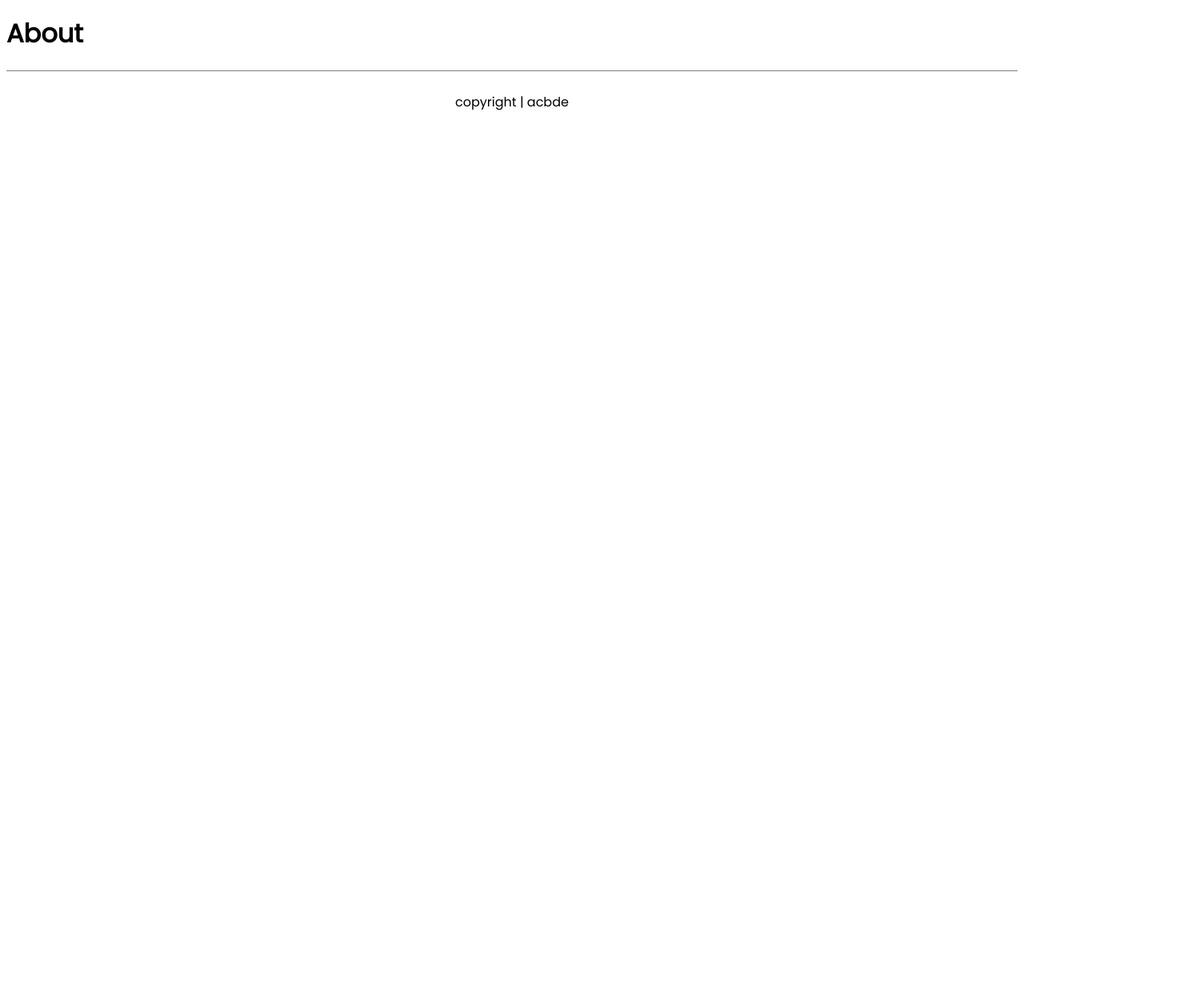
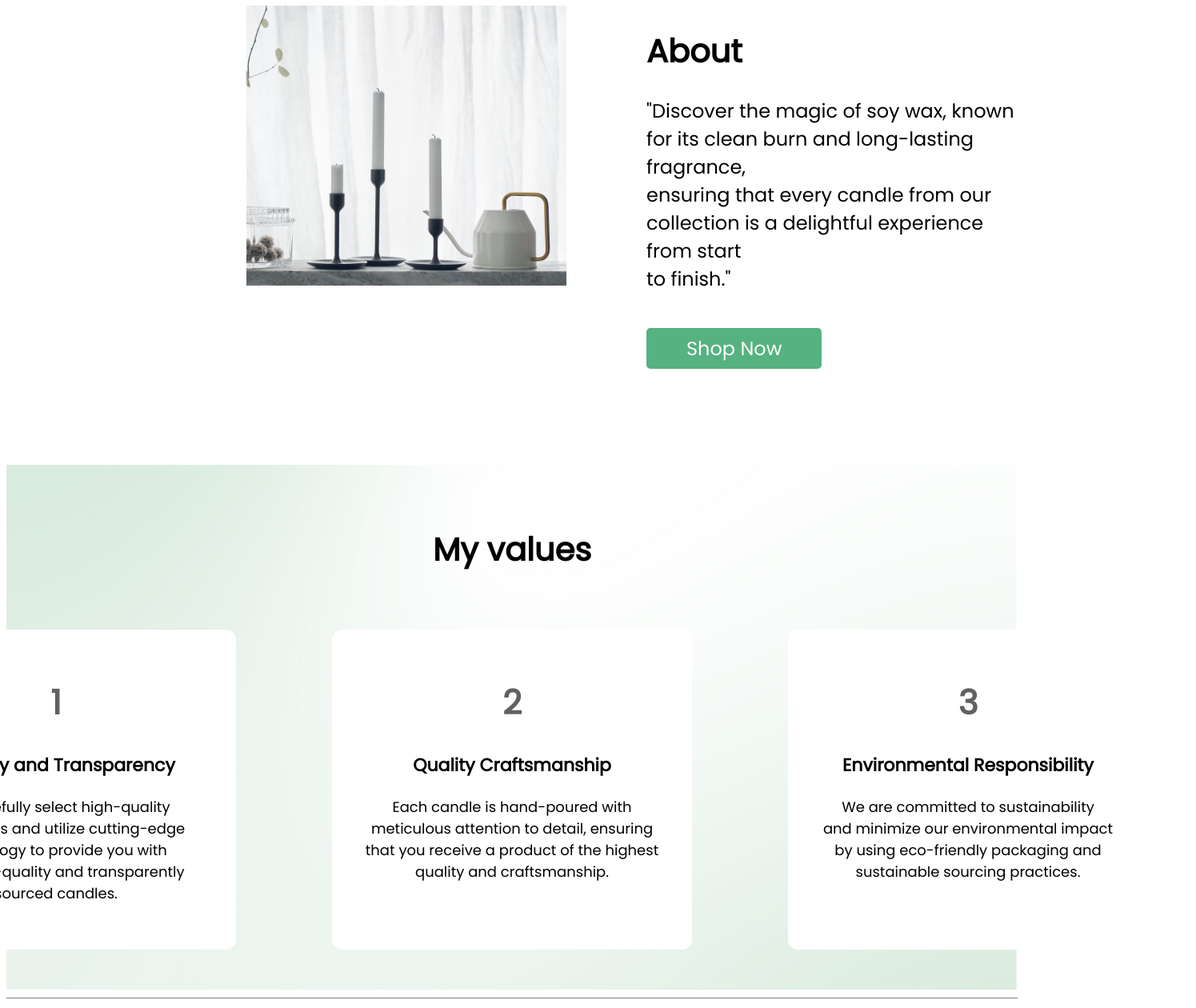
Before and after one commit to jajerrr/Candle-cn334, a Next.js app: page /about in a window 1280 px wide. Shown: the part 80-1340 px from the top of the page at 80% size, 1495 px wide, since content can reach past the window. Before the commit the page ends 800 px from the top, so only its background shows below. Built offline with nearby package versions, Linux system fonts and the light colour scheme.

Commit message:
finish about page

```diff
--- a/pages/about.js
+++ b/pages/about.js
@@ -1,11 +1,69 @@
+import Head from "next/head";
 import Footer from "@/components/Footer";
 import Navbar from "@/components/Navbar";
+import styles from '../styles/about.module.css';
+
 export default function about(){
     return(
         <>
-        <Navbar/>
-            <h1>About</h1>
-        <Footer/>
+            <Head>
+                <title>About Us</title>
+            </Head>
+            <Navbar />
+
+            <div className={styles.container}>
+                <div className={styles.left}>
+                    <img src="/about/login.jpg" alt="image" width="400" height="350"  className="image" />
+                </div>
+
+                <div className={styles.right}>
+                    <h1 className={styles.head}>About</h1>
+                    <h3 className={styles.sub}>"Discover the magic of soy wax, known for its clean burn and long-lasting fragrance,<br></br>
+                                                ensuring that every candle from our collection is a delightful experience from start<br></br>
+                                                to finish."</h3>
+
+                    <a href="/product">
+                        <button className={styles.button}>Shop Now</button>
+                    </a>
+                </div>
+            </div>
+
+
+                {/* เพิ่ม flexcontainer ด้านล่าง */}
+                <div className={styles.flexcontainer}>
+                <h1 className={styles.values}>My values</h1>
+                    <div className={styles.containerBox}>
+                        <div className={styles.box}>
+                            <h1 className={styles.num}>1</h1>
+                            <p className={styles.title}>Integrity and Transparency</p>
+                            <p className={styles.content}> We carefully select high-quality<br></br>
+                                ingredients and utilize cutting-edge<br></br>
+                                technology to provide you with<br></br>
+                                premium-quality and transparently<br></br>
+                                sourced candles.</p>
+                        </div>
+                        <div className={styles.box}>
+                            <h1 className={styles.num}>2</h1>
+                                <p className={styles.title}>Quality Craftsmanship</p>
+                                <p className={styles.content}>Each candle is hand-poured with<br></br>
+                                    meticulous attention to detail, ensuring<br></br>
+                                    that you receive a product of the highest<br></br>
+                                    quality and craftsmanship.</p>
+                        </div>
+
+                        <div className={styles.box}>
+                            <h1 className={styles.num}>3</h1>
+                                <p className={styles.title}>Environmental Responsibility</p>
+                                <p className={styles.content}>We are committed to sustainability<br></br>
+                                    and minimize our environmental impact<br></br>
+                                    by using eco-friendly packaging and<br></br>
+                                    sustainable sourcing practices.</p>
+                        </div>
+
+                    </div>
+                </div>
+
+            <Footer/>
         </>
     )
 }
--- /dev/null
+++ b/styles/about.module.css
@@ -0,0 +1,95 @@
+.container {
+    display: flex;
+    justify-content: center;
+  }
+
+  .left {
+    margin-left: 300px;
+  }
+
+  .right {
+    flex: 1;
+    margin-left: 100px;
+  }
+
+  .image {
+    padding-left: 70px;
+  }
+
+.head {
+    font-size: 40px;
+}
+
+
+  .sub {
+    font-size: 24px;
+    font-weight: 100;
+  }
+  .button {
+    background-color: #56B280;
+    color: white;
+    border-radius: 5px;
+    font-family: 'Poppins', sans-serif;
+    font-size: 24px;
+    padding: 8px 50px;
+    border: none;
+    cursor: pointer;
+    margin-top: 20px;
+    margin-bottom: 20px;
+}
+
+.flexcontainer {
+    flex-direction: column;
+    display: flex;
+    align-items: center; /* จัดให้เนื้อหาอยู่ตรงกลางแนวนอน */
+    margin-top: 100px;
+    padding: 50px 0;
+    width: 100%;
+    height: 50%;
+
+    background-image: url('/login/bglogin.jpg');
+    background-size: cover; /* ขยายรูปภาพให้เต็มพื้นที่ */
+    background-position: center; /* จัดตำแหน่งรูปภาพตรงกลาง */
+    background-repeat: no-repeat;
+
+  }
+
+.values {
+    display: flex; /* ให้เป็น flex container */
+    justify-content: center; /* จัดให้เนื้อหาอยู่ตรงกลางแนวนอน */
+    font-size: 40px;
+    text-align: center;
+    margin-bottom: 70px;
+}
+
+.box {
+    width: 450px;
+    height: 400px;
+    background-color: #FFFFFF;
+    border-radius: 3%;
+    margin-left: 60px;
+    margin-right: 60px;
+    text-align: center;
+  }
+
+  .containerBox {
+    display: flex; /* ให้เป็น flex container */
+    justify-content: center; /* จัดให้ elements อยู่ตรงกลางแนวนอน */
+    flex-direction: row; /* จัดเรียง elements ในแนวนอน */
+}
+
+.num {
+    margin-top: 60px;
+    margin-bottom: 30px;
+    color: #616161;
+    font-size: 42px;
+}
+
+.title {
+    font-weight: bolder;
+    font-size: 22px;
+}
+
+.content {
+    font-size: 18px;
+}
```
Also changed, not shown: public/about/login.jpg (added).
